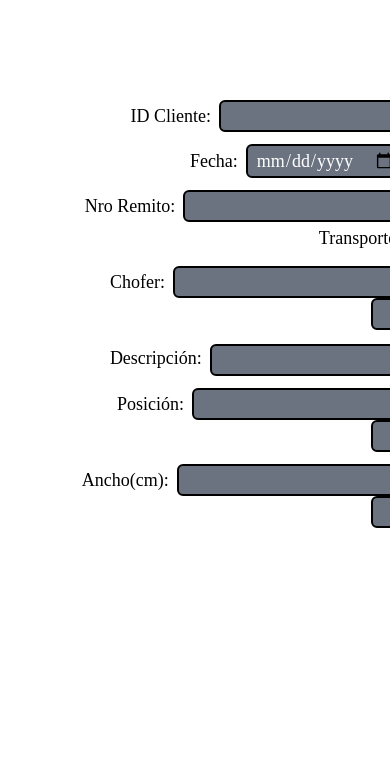
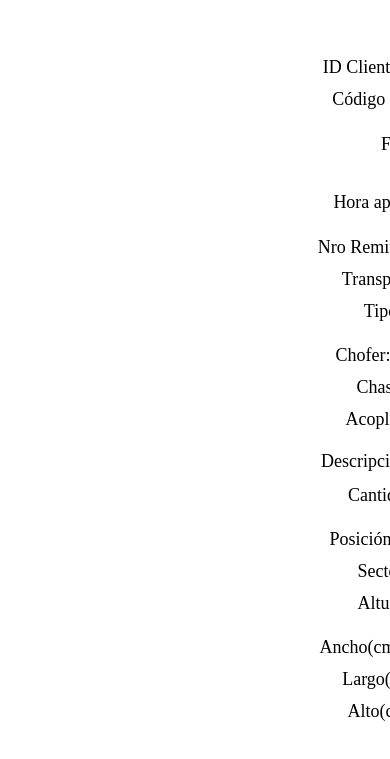
Before and after one commit to PabloSuarezLapalma/react-habProf, a React (Vite) app: page / in a window 390 px wide. Shown: the part 161-920 px from the top of the page. Before the commit the page ends 844 px from the top, so only its background shows below. Built offline with nearby package versions, Linux system fonts and the light colour scheme.

Commit message:
Semi-Responsive

```diff
--- a/src/components/Form.jsx
+++ b/src/components/Form.jsx
@@ -32,91 +32,127 @@ const Form = () => {
              <h1 className="text-3xl font-bold mt-5 text-center mb-10 pt-4 pb-4  text-white">Registrar Ingreso</h1>
          </div>
         <form onSubmit={handleSubmit} >
-            <div className='mb-3 mt-3'>
+            <div className='flex flex-wrap'>
+                <div className='w-full sm:w-auto'>
                     <label className='left-0 text-lg'>
                         ID Cliente:
                         <input type="text" className='ml-2 rounded-md pl-2 bg-gray-500 text-white border-2 border-black' value={idCliente} onChange={(e) => setIDCliente(e.target.value)}  />
                     </label>
+                </div>
+                <div className='w-full sm:w-auto'>
                     <label className='ml-10 text-lg'>
                         Código BWS:
                         <input type="text" className='ml-2 rounded-md pl-2 bg-gray-500 text-white border-2 border-black' value={codigoBWS} onChange={(e) => setCodigoBWS(e.target.value)}  />
                     </label>
                 </div>
-            <div className='mb-3 mt-3'>
+            </div>
+            <div className='flex flex-wrap'>
+                <div className='mb-3 mt-3 w-full sm:w-auto'>
                     <label className='text-lg'>
                         Fecha:
                         <input type="date" className='ml-2 rounded-md pl-2 bg-gray-500 text-white border-2 border-black' value={fecha} onChange={(e) => setFecha(e.target.value)} />
                     </label>
+                </div>
+                <div className='mb-3 mt-3 w-full sm:w-auto'>
                     <label className='ml-10 text-lg'>
                         Hora aproximada de ingreso:
                         <input type="time" className='ml-2 rounded-md pl-2 bg-gray-500 text-white border-2 border-black' value={hora} onChange={(e) => setHora(e.target.value)} />
                     </label>
                 </div>
-            <div className='mb-3 mt-3'>
+            </div>
+            <div className='flex flex-wrap'>
+                <div className=' w-full sm:w-auto'>
                     <label className='text-lg'>
                         Nro Remito:
                         <input type="number" className='ml-2 rounded-md pl-2 bg-gray-500 text-white border-2 border-black' value={nroRemito} onChange={(e) => setNroRemito(e.target.value)} />
                     </label>
+                </div>
+                <div className='w-full  sm:w-auto'>
                     <label className='ml-10 text-lg'>
                         Transporte:
                         <input type="text" className='ml-2 rounded-md pl-2 bg-gray-500 text-white border-2 border-black' value={transporte} onChange={(e) => setTransporte(e.target.value)} />
                     </label>
+                </div>
+                <div className='w-full  sm:w-auto'>
                     <label className='ml-10 text-lg'>
-                    Tipo (de Transporte):
+                        Tipo:
                         <input type="text" className='ml-2 rounded-md pl-2 bg-gray-500 text-white border-2 border-black' value={tipoTransporte} onChange={(e) => setTipoTransporte(e.target.value)} />
                     </label>
                 </div>
-            <div className='mb-3 mt-3'>
+            </div>
+            <div className='mb-3 mt-3 flex flex-wrap'>
+                <div className=' w-full  sm:w-auto'>
                     <label className='text-lg'>
                         Chofer:
                         <input type="text" className='ml-2 rounded-md pl-2 bg-gray-500 text-white border-2 border-black' value={chofer} onChange={(e) => setChofer(e.target.value)} />
                     </label>
+                </div>
+                <div className='w-full  sm:w-auto'>
                     <label className='ml-10 text-lg'>
                         Chasis:
                         <input type="text" className='ml-2 rounded-md pl-2 bg-gray-500 text-white border-2 border-black' value={chasis} onChange={(e) => setChasis(e.target.value)} />
                     </label>
+                </div>
+                <div className='w-full  sm:w-auto'>
                     <label className='ml-10 text-lg'>
                         Acoplado:
                         <input type="text" className='ml-2 rounded-md pl-2 bg-gray-500 text-white border-2 border-black' value={acoplado} onChange={(e) => setAcoplado(e.target.value)} />
                     </label>
                 </div>
-            <div className='mb-3 mt-3'>
+            </div>
+            <div className='mb-3 mt-3 flex flex-wrap'>
+                <div className='w-full sm:w-auto'>
                     <label className='text-lg'>
                         Descripción:
-                    <textarea type="text" className='ml-2 rounded-md pl-2 w-1/3 h-8   align-middle bg-gray-500 text-white border-2 border-black' value={descripcion} onChange={(e) => setDescripcion(e.target.value)} />
+                        <textarea type="text" className='ml-2 rounded-md pl-2  h-8 align-middle bg-gray-500 text-white border-2 border-black' value={descripcion} onChange={(e) => setDescripcion(e.target.value)} />
                     </label>
+                </div>
+                <div className='w-full  sm:w-auto'>
                     <label className='ml-10 text-lg'>
                         Cantidad:
                         <input type="number" className='ml-2 rounded-md pl-2 bg-gray-500 text-white border-2 border-black'  value={cantidad} onChange={(e) => setCantidad(e.target.value)} />
                     </label>
                 </div>
-            <div className='mb-3 mt-3'>
+            </div>
+            <div className='mb-3 mt-3 flex flex-wrap'>
+                <div className='w-full  sm:w-auto'>
                     <label className='text-lg'>
                         Posición:
                         <input type="text" className='ml-2 rounded-md pl-2 bg-gray-500 text-white border-2 border-black' pattern="[A-Za-z]" maxLength={1} value={posicion} onChange={(e) => setPosicion(e.target.value.toUpperCase())} />
                     </label>
+                </div>
+                <div className='w-full  sm:w-auto'>
                     <label className='ml-10 text-lg'>
                         Sector:
                         <input type="text" className='ml-2 rounded-md pl-2 bg-gray-500 text-white border-2 border-black' pattern="[A-Za-z]" maxLength={1} value={sector} onChange={(e) => setSector(e.target.value.toUpperCase())} />
                     </label>
+                </div>
+                <div className='w-full  sm:w-auto'>
                     <label className='ml-10 text-lg'>
                         Altura:
                         <input type="number" className='ml-2 rounded-md pl-2 bg-gray-500 text-white border-2 border-black' value={altura} onChange={(e) => setAltura(e.target.value)} />
                     </label>
                 </div>
-            <div className='mb-3 mt-3'>
+            </div>
+            <div className='mb-3 mt-3 flex flex-wrap'>
+                <div className='w-full  sm:w-auto'>
                     <label className='text-lg'>
                         Ancho(cm):
                         <input type="text" className='ml-2 rounded-md pl-2 bg-gray-500 text-white border-2 border-black' value={ancho} onChange={(e) => setAncho(e.target.value)} />
                     </label>
+                </div>
+                <div className='w-full  sm:w-auto'>
                     <label className='ml-10 text-lg'>
                         Largo(cm):
                         <input type="text" className='ml-2 rounded-md pl-2 bg-gray-500 text-white border-2 border-black' value={largo} onChange={(e) => setLargo(e.target.value)} />
                     </label>
+                </div>
+                <div className='w-full  sm:w-auto'>
                     <label className='ml-10 text-lg'>
                         Alto(cm):
                         <input type="text" className='ml-2 rounded-md pl-2 bg-gray-500 text-white border-2 border-black' value={alto} onChange={(e) => setAlto(e.target.value)} />
                     </label>
+                </div>
             </div>
             <button type="submit" className='bg-red-600 font-semibold  rounded-full text-white'>Guardar</button>
         </form>
```
Lines whose indentation alone changed are shown as unchanged.
